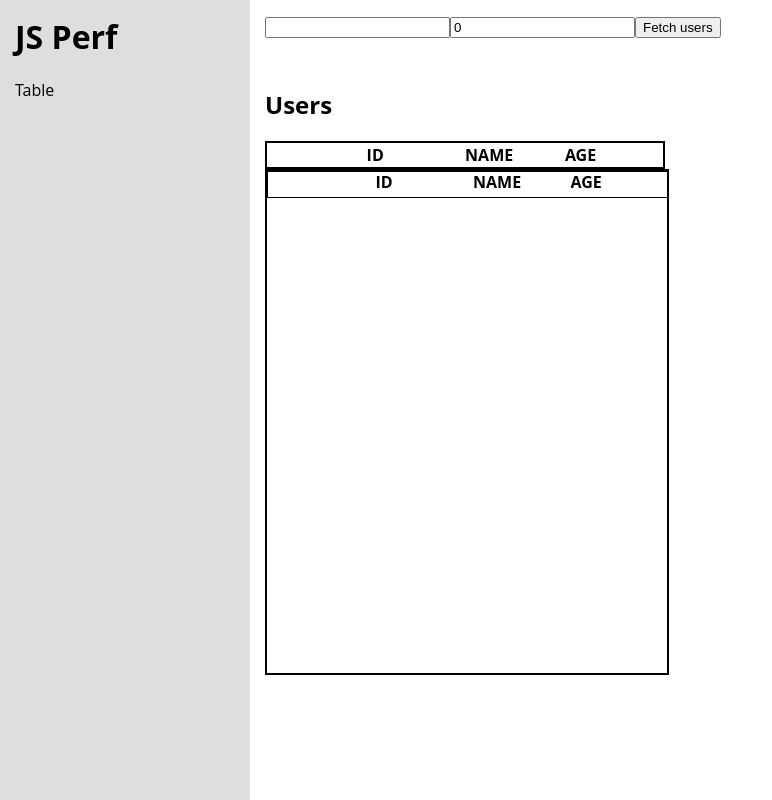
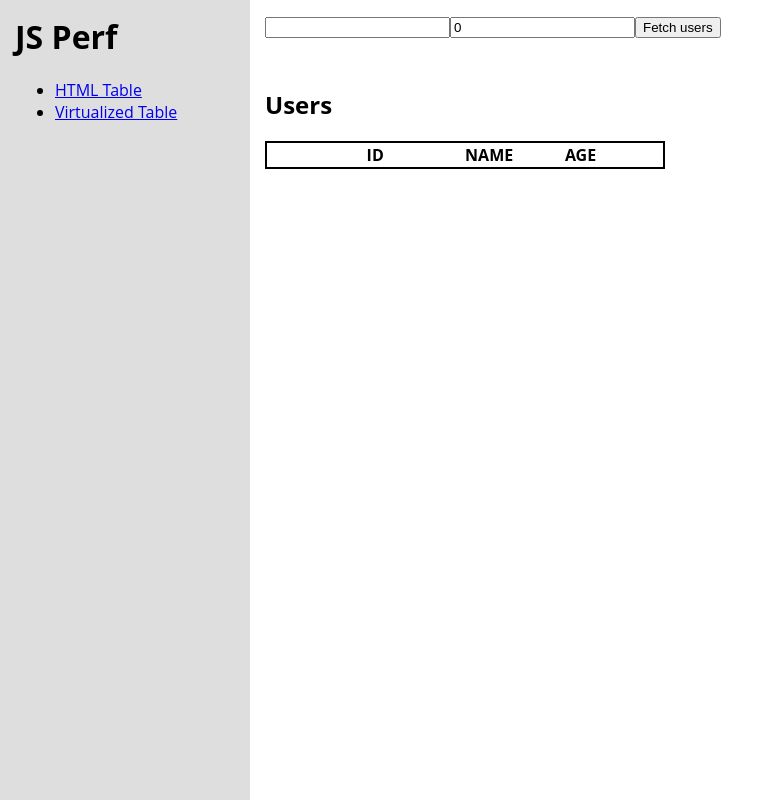
Before and after one commit to rufusraghunath/kelda-demo, a React (Create React App) app in the folder client/: page /html in a window 1280 px wide. Shown: the whole page, without its empty margins (0-772 px from the left). Built offline with nearby package versions, Linux system fonts and the light colour scheme.

Commit message:
Add router

```diff
--- a/client/src/App.tsx
+++ b/client/src/App.tsx
@@ -1,4 +1,6 @@
 import React from 'react';
+import { Router } from 'react-router-dom';
+import { createBrowserHistory } from 'history';
 import Sidebar from './Sidebar';
 import Main from './Main';
 import './App.css';
@@ -6,8 +8,10 @@ import './App.css';
 function App() {
   return (
     <div className="app">
-      <Sidebar />
-      <Main />
+      <Router history={createBrowserHistory()}>
+        <Sidebar />
+        <Main />
+      </Router>
     </div>
   );
 }
--- a/client/src/Main.tsx
+++ b/client/src/Main.tsx
@@ -1,4 +1,5 @@
 import React, { useState } from 'react';
+import { Switch, Route, Redirect } from 'react-router-dom';
 import HTMLTable from './tables/HTMLTable';
 import FetchUsers from './FetchUsers';
 import buildRows from './tables/buildRows';
@@ -21,6 +22,10 @@ function Main() {
       <FetchUsers setUsers={setUsers} />
       <h2>Users</h2>
       <div className="table-container">
+        <Switch>
+          <Route
+            path="/html"
+            render={() => (
               <HTMLTable
                 rows={buildRows(users)}
                 selected={selected}
@@ -28,6 +33,11 @@ function Main() {
                 select={select}
                 check={check}
               />
+            )}
+          ></Route>
+          <Route
+            path="/virtualized"
+            render={() => (
               <VirtualizedTable
                 rows={buildRows(users)}
                 selected={selected}
@@ -35,6 +45,12 @@ function Main() {
                 select={select}
                 check={check}
               />
+            )}
+          ></Route>
+          <Route path="/">
+            <Redirect to="/html" />
+          </Route>
+        </Switch>
       </div>
     </div>
   );
--- a/client/src/Sidebar.tsx
+++ b/client/src/Sidebar.tsx
@@ -1,24 +1,29 @@
 import React from 'react';
+import { Link } from 'react-router-dom';
 import './Sidebar.css';
 
 const TABLES = [
   {
-    name: '',
-    component: null,
+    name: 'HTML Table',
+    link: '/html',
+  },
+  {
+    name: 'Virtualized Table',
+    link: '/virtualized',
   },
 ];
-
-// TODO: add react-router here
 
 function Sidebar() {
   return (
     <div className="sidebar">
       <h1>JS Perf</h1>
-      <>
-        {TABLES.map((table, i) => (
-          <div key={i}>Table</div>
+      <ul>
+        {TABLES.map(({ name, link }, i) => (
+          <li key={i}>
+            <Link to={link}>{name}</Link>
+          </li>
         ))}
-      </>
+      </ul>
     </div>
   );
 }
--- a/client/src/tables/VirtualizedTable.tsx
+++ b/client/src/tables/VirtualizedTable.tsx
@@ -4,10 +4,6 @@ import 'react-virtualized/styles.css';
 import './Table.css';
 
 // https://github.com/bvaughn/react-virtualized/tree/master/docs#documentation
-
-function cellRenderer() {
-  //
-}
 
 function VirtualizedTable({ rows }: TableProps) {
   return (
```
Lines whose indentation alone changed are shown as unchanged.
